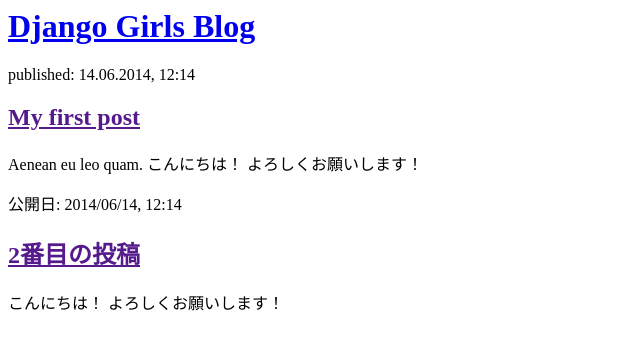
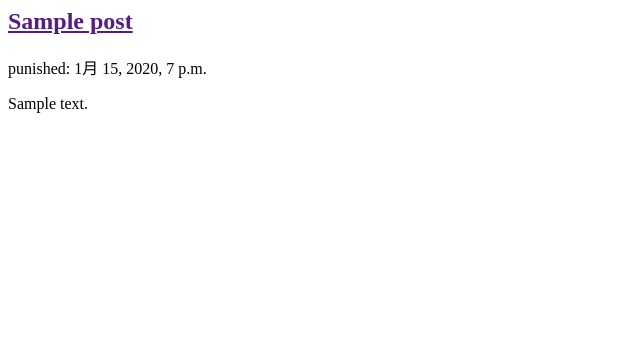
Before and after one commit to KAKAKD/my-first-blog, a Django app: page / in a window 1280 px wide. Shown: the top 350 px of the page, without its empty margins (0-640 px from the left). Run offline with Django 3.2, Linux system fonts and the light colour scheme; tables that the repository leaves empty hold one stand-in row (values such as "Sample post").

Commit message:
Modified templates to display posts from database.

```diff
--- a/blog/models.py
+++ b/blog/models.py
@@ -1,8 +1,8 @@
+from django.conf import settings
 from django.db import models
-from django.conf import settings
 from django.utils import timezone
 
-# Create your models here.
+
 class Post(models.Model):
     author = models.ForeignKey(settings.AUTH_USER_MODEL, on_delete=models.CASCADE)
     title = models.CharField(max_length=200)
--- a/blog/templates/blog/post_list.html
+++ b/blog/templates/blog/post_list.html
@@ -3,20 +3,13 @@
         <title>Django Girls blog</title>
     </head>
     <body>
-        <div>
-            <h1><a href="/">Django Girls Blog</a></h1>
-        </div>
+       {% for post in posts %}
+          <div>
+            <h2><a href="">{{post.title}}</a></h2>
+            <p>punished: {{post.published_date }}</p>
+            <p>{{ post.text|linebreaksbr }}</p>
+          </div>
+       {% endfor %}
 
-        <div>
-            <p>published: 14.06.2014, 12:14</p>
-            <h2><a href="">My first post</a></h2>
-            <p>Aenean eu leo quam. こんにちは！ よろしくお願いします！ </p>
-        </div>
-
-        <div>
-            <p>公開日: 2014/06/14, 12:14</p>
-            <h2><a href="">2番目の投稿</a></h2>
-            <p> こんにちは！ よろしくお願いします！ </p>
-        </div>
     </body>
 </html>
--- a/blog/views.py
+++ b/blog/views.py
@@ -1,6 +1,11 @@
 from django.shortcuts import render
+from django.utils import timezone
+from .models import Post
 
 
 # Create your views here.
 def post_list(request):
-    return render(request, 'blog/post_list.html', {})
+
+    posts = Post.objects.filter(published_date__lte=timezone.now()).order_by('published_date')
+
+    return render(request, 'blog/post_list.html', {'posts' : posts})
```
